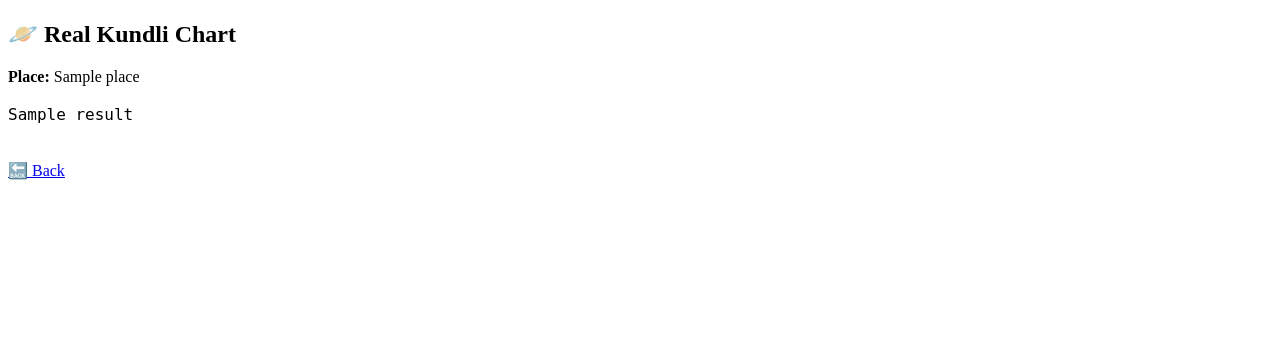
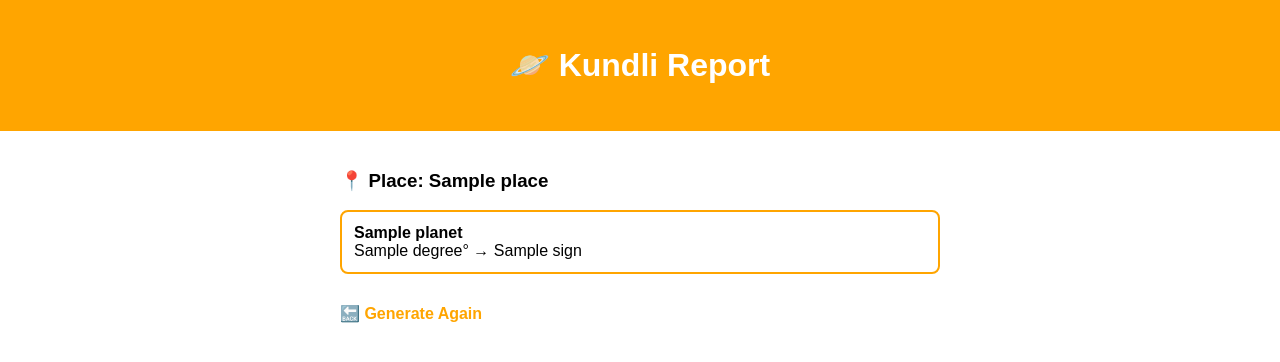
Before and after one commit to punithkumar686-sketch/astrology-app, a Flask app: template templates/result.html in a window 1280 px wide. Shown: the top 362 px of the page. Run offline with Flask 3, Linux system fonts and the light colour scheme; the template is opened without the code that fills it: most values are stand-ins (such as "Sample title", 1, 10 or a date in 2020).

Commit message:
Update result.html

```diff
--- a/templates/result.html
+++ b/templates/result.html
@@ -2,19 +2,63 @@
 <html>
 <head>
     <title>Kundli Result</title>
+
+    <style>
+        body {
+            margin: 0;
+            font-family: Arial;
+            background: white;
+        }
+
+        .header {
+            background: orange;
+            color: white;
+            text-align: center;
+            padding: 25px;
+        }
+
+        .container {
+            max-width: 600px;
+            margin: auto;
+            padding: 20px;
+        }
+
+        .card {
+            border: 2px solid orange;
+            padding: 12px;
+            margin: 10px 0;
+            border-radius: 8px;
+        }
+
+        a {
+            display: inline-block;
+            margin-top: 20px;
+            color: orange;
+            text-decoration: none;
+            font-weight: bold;
+        }
+    </style>
 </head>
 <body>
 
-<h2>🪐 Real Kundli Chart</h2>
+<div class="header">
+    <h1>🪐 Kundli Report</h1>
+</div>
 
-<p><b>Place:</b> {{ place }}</p>
+<div class="container">
 
-<pre style="font-size:16px; line-height:1.6;">
-{{ result }}
-</pre>
+    <h3>📍 Place: {{ place }}</h3>
 
-<br>
-<a href="/">🔙 Back</a>
+    {% for item in chart %}
+        <div class="card">
+            <b>{{ item.planet }}</b><br>
+            {{ item.degree }}° → {{ item.sign }}
+        </div>
+    {% endfor %}
+
+    <a href="/">🔙 Generate Again</a>
+
+</div>
 
 </body>
 </html>
```
